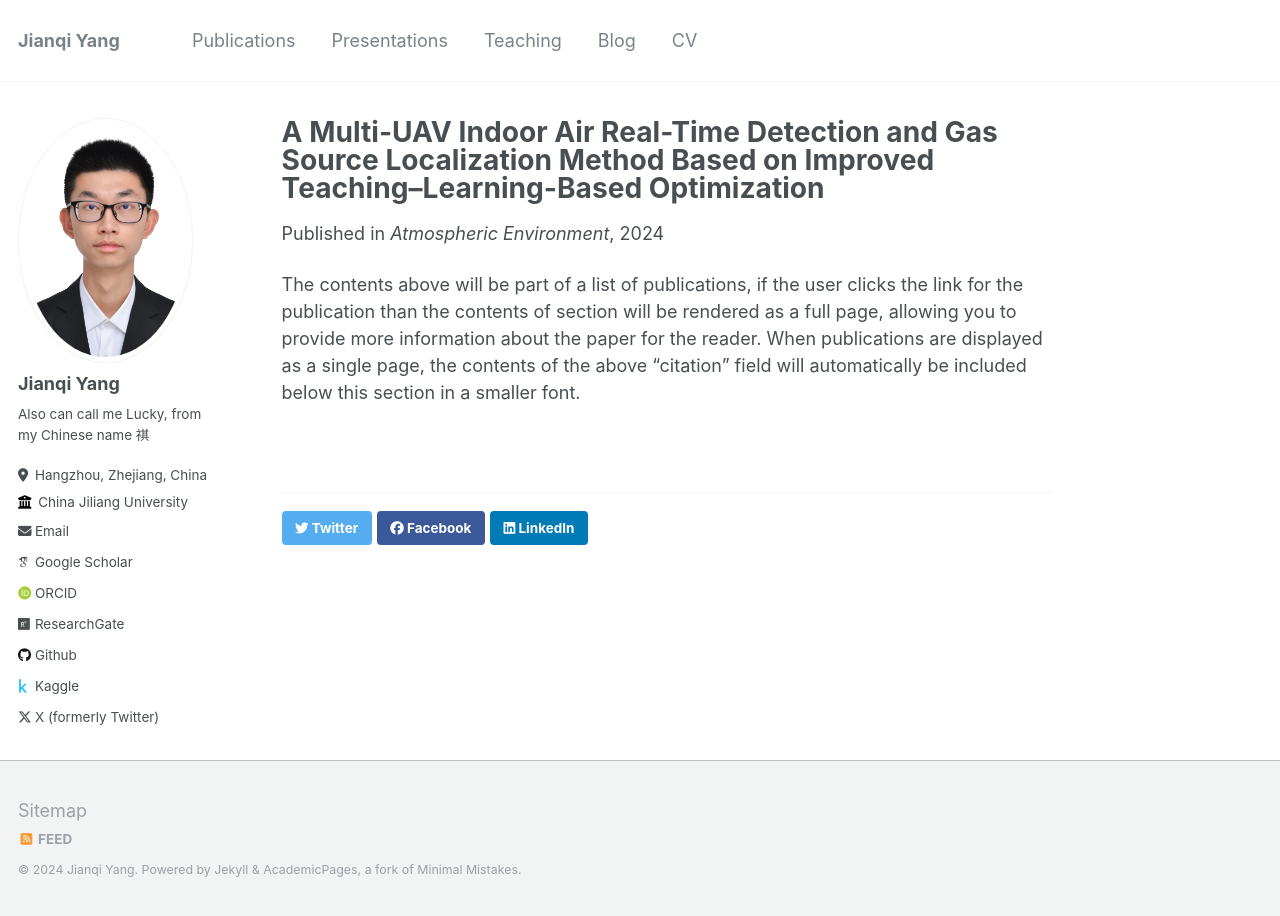
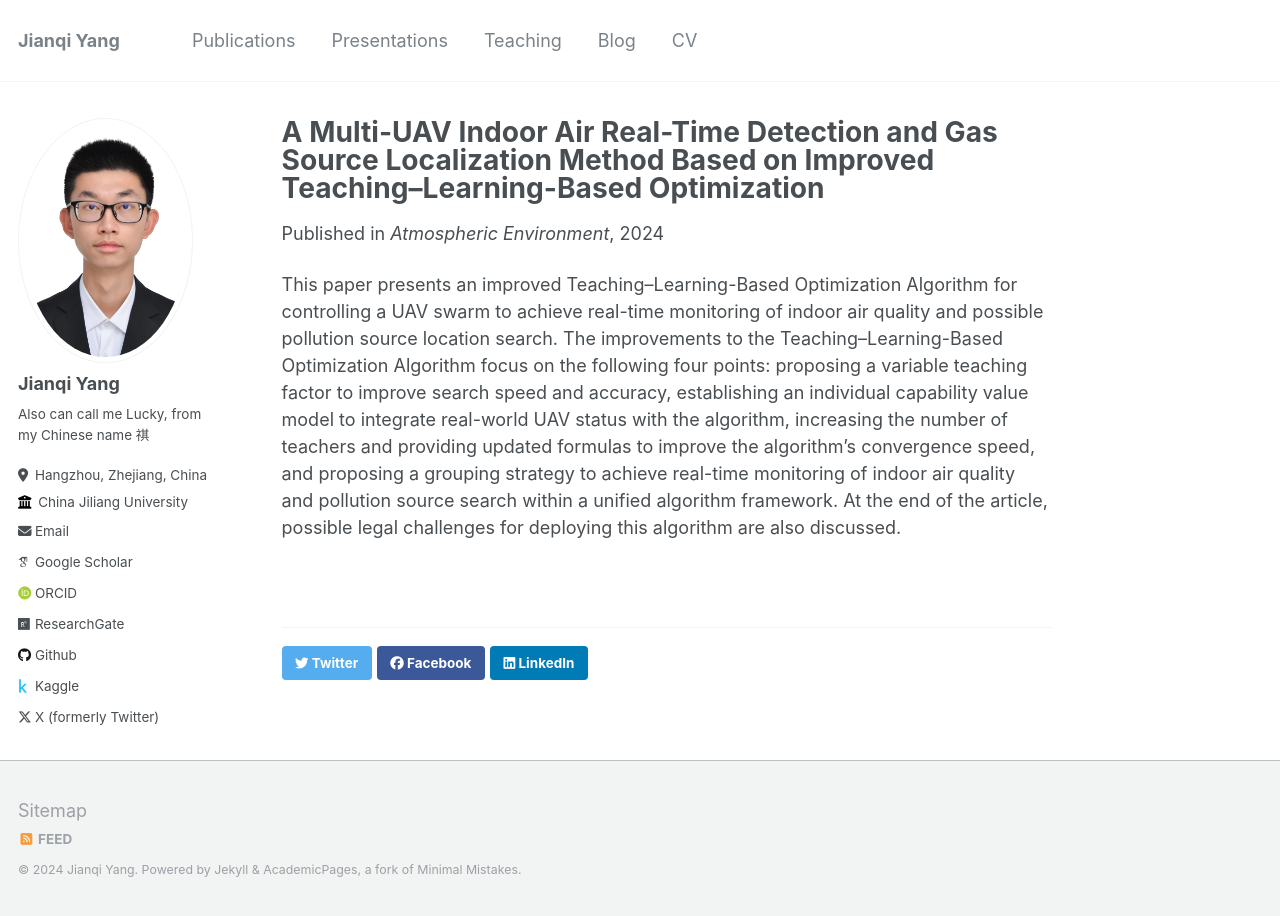
Before and after one commit to thinkswhat/thinkswhat.github.io, a Jekyll site: the page built from _publications/2024-02-17-paper-title-number-1.md, in a window 1280 px wide. Built offline with Jekyll 4.4.1, drawn with Linux system fonts in a browser that asks for light colours; some web fonts are replaced.

Commit message:
Update 2024-02-17-paper-title-number-1.md

```diff
--- a/_publications/2024-02-17-paper-title-number-1.md
+++ b/_publications/2024-02-17-paper-title-number-1.md
@@ -6,4 +6,4 @@ venue: 'Atmospheric Environment'
 paperurl: 'https://www.sciencedirect.com/science/article/pii/S135223102300626X'
 ---
 
-The contents above will be part of a list of publications, if the user clicks the link for the publication than the contents of section will be rendered as a full page, allowing you to provide more information about the paper for the reader. When publications are displayed as a single page, the contents of the above "citation" field will automatically be included below this section in a smaller font.
+This paper presents an improved Teaching–Learning-Based Optimization Algorithm for controlling a UAV swarm to achieve real-time monitoring of indoor air quality and possible pollution source location search. The improvements to the Teaching–Learning-Based Optimization Algorithm focus on the following four points: proposing a variable teaching factor to improve search speed and accuracy, establishing an individual capability value model to integrate real-world UAV status with the algorithm, increasing the number of teachers and providing updated formulas to improve the algorithm’s convergence speed, and proposing a grouping strategy to achieve real-time monitoring of indoor air quality and pollution source search within a unified algorithm framework. At the end of the article, possible legal challenges for deploying this algorithm are also discussed.
```
